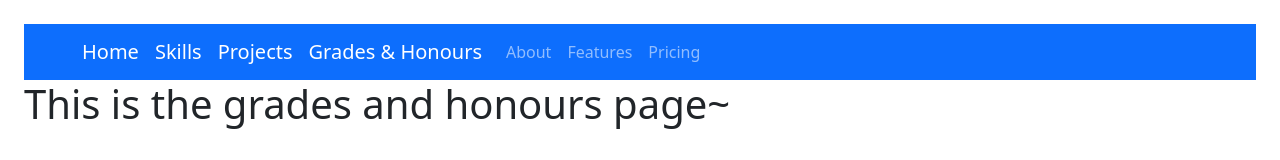
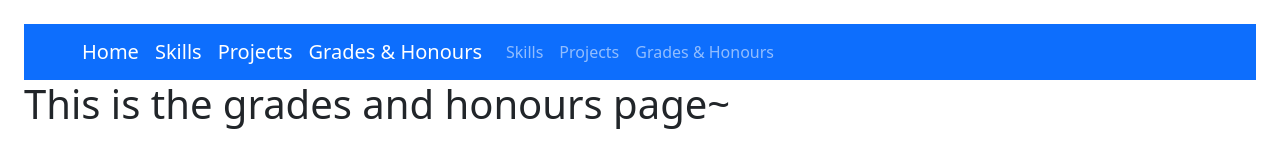
Before and after one commit to jding40/NextJSPortfolio, a Next.js app: page /honours in a window 1280 px wide. Shown: the top 160 px of the page. Built offline with nearby package versions, Linux system fonts and the light colour scheme.

Commit message:
first commit

```diff
--- a/components/Navbar.js
+++ b/components/Navbar.js
@@ -14,9 +14,9 @@ function NavBar() {
         <Navbar.Brand href="/honours">Grades & Honours</Navbar.Brand>
 
         <Nav className="me-auto">
-          <Nav.Link href="#home">About</Nav.Link>
-          <Nav.Link href="#features">Features</Nav.Link>
-          <Nav.Link href="#pricing">Pricing</Nav.Link>
+          <Nav.Link href="/skills">Skills</Nav.Link>
+          <Nav.Link href="/projects">Projects</Nav.Link>
+          <Nav.Link href="/honours">Grades & Honours</Nav.Link>
         </Nav>
       </Container>
     </Navbar>
```
